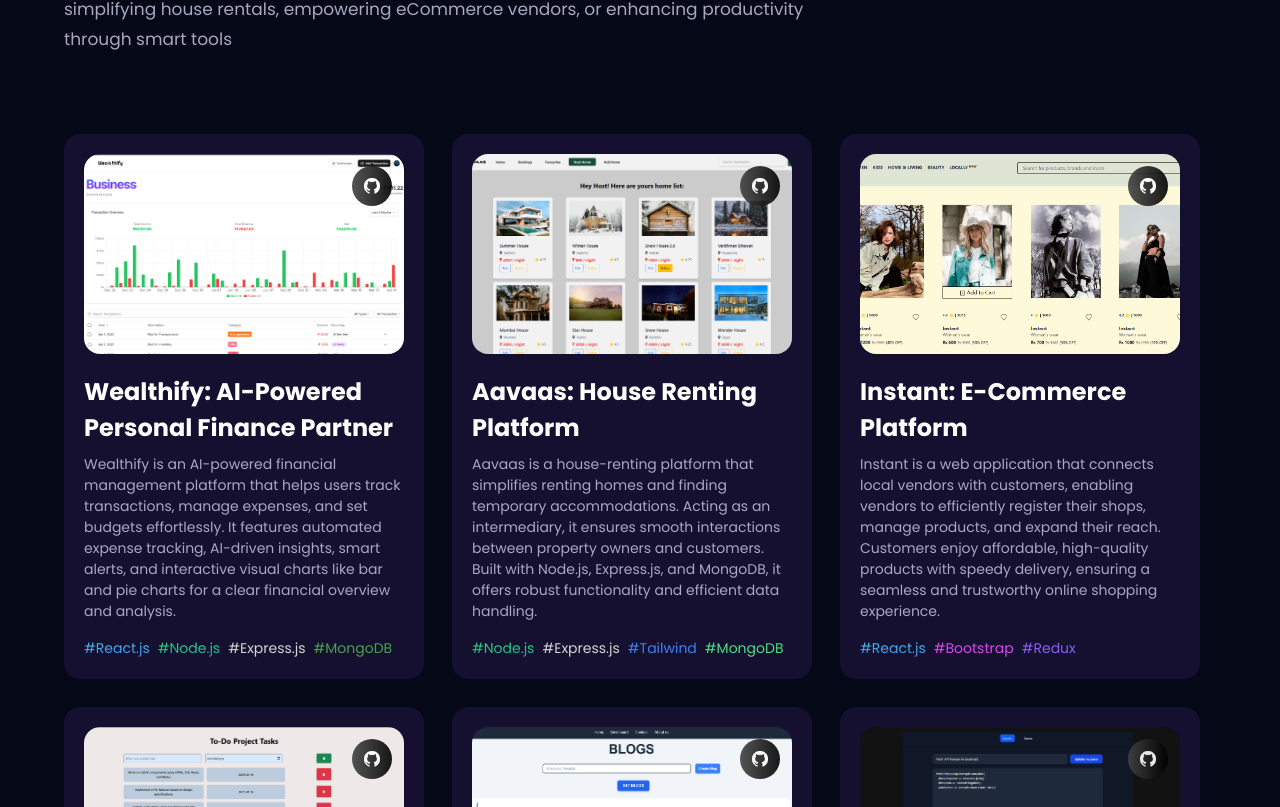
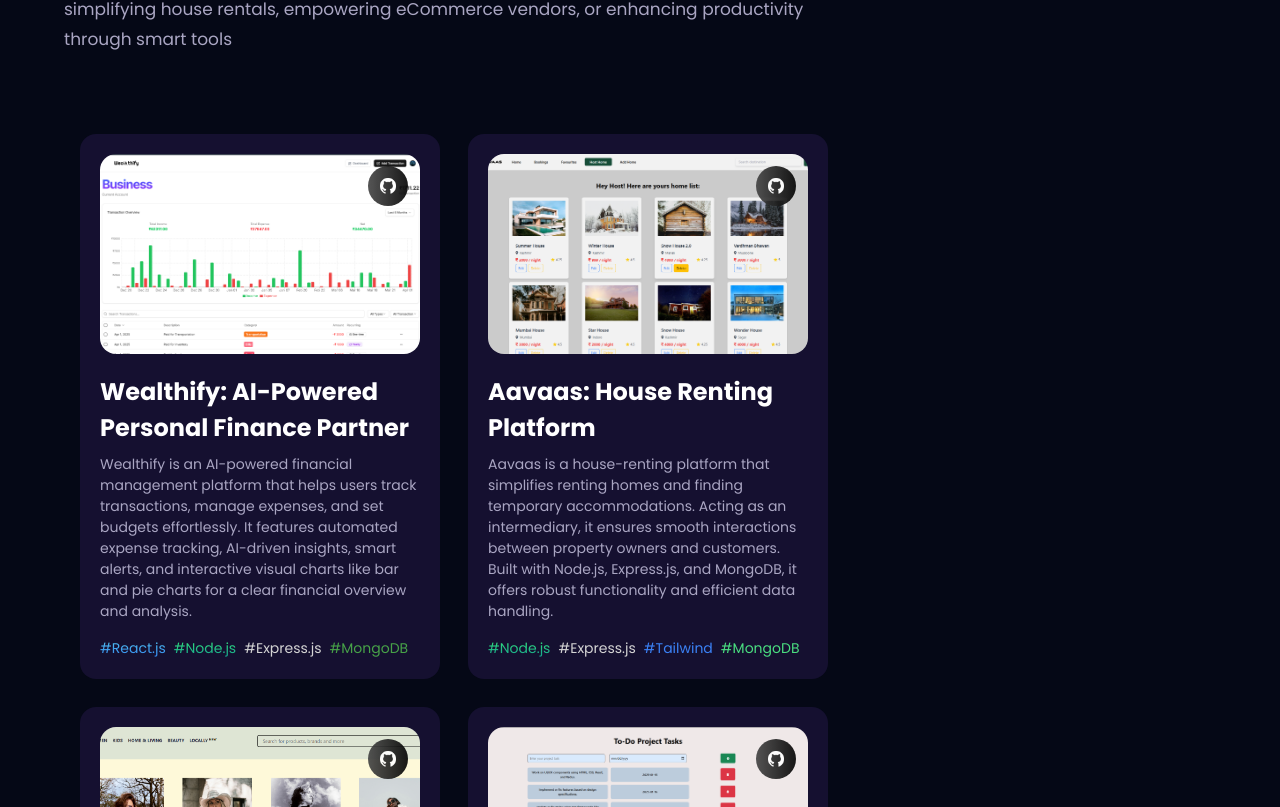
Before and after one commit to sanyamjain-dev/Sanyam_Portfolio_Website, a React (Vite) app: page / in a window 1280 px wide. Shown: the part 4133-4940 px from the top of the page. Built offline with nearby package versions, Linux system fonts and the light colour scheme.

Commit message:
Update Works.jsx

```diff
--- a/src/components/Works.jsx
+++ b/src/components/Works.jsx
@@ -52,8 +52,7 @@
           scale: 1,
           speed: 450,
         }}
-        className="bg-tertiary
-   p-5 rounded-2xl sm:w-[360px] "
+        className="bg-tertiary p-5 rounded-2xl w-full sm:w-[360px] "
       >
         <div className="relative w-full h-[200px] ">
           <img
@@ -114,7 +113,7 @@
         </motion.p>
       </div>
 
-      <div className="mt-20 flex flex-wrap gap-7 ">
+      <div className="mt-20 flex flex-wrap gap-7 px-4 ">
         {projects.map((project, index) => (
           <ProjectCard key={`project-${index}`} index={index} {...project} />
         ))}
```
